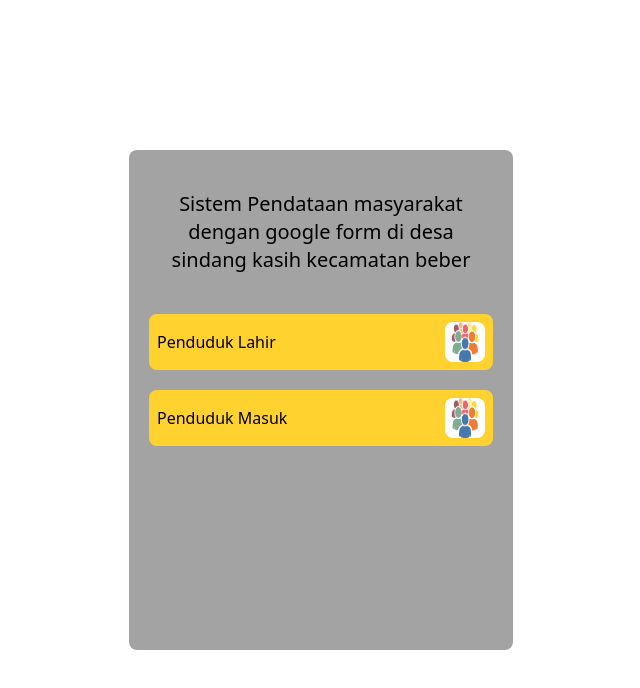
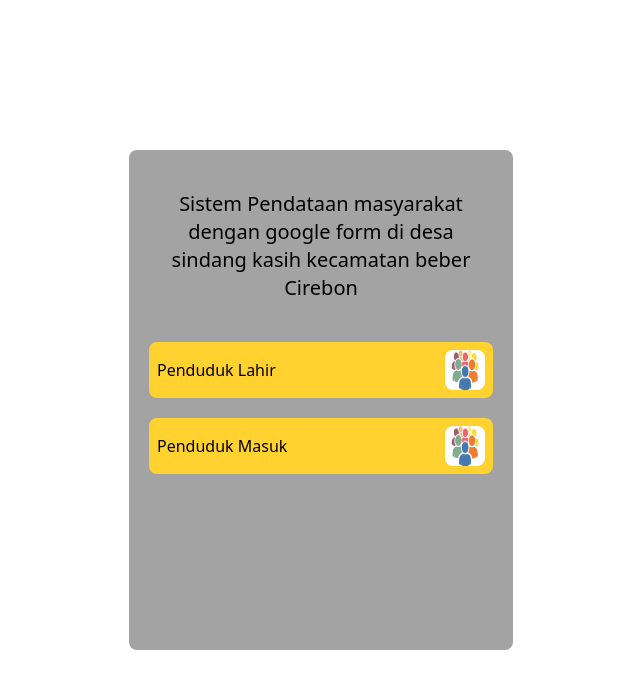
Before and after one commit to Lutfanhadi/Sistem-google-form, a website: page src/index.html in a window 1280 px wide. Shown: the whole page, without its empty margins (319-959 px from the left). Drawn offline with Linux system fonts and the light colour scheme.

Commit message:
nambahin cirebon

```diff
--- a/src/index.html
+++ b/src/index.html
@@ -8,7 +8,7 @@
 </head>
 <body class="flex justify-center items-center h-screen">
     <div class="bg-[#66666699] md:w-96 md:h-[500px] py-10 px-5 rounded-lg">
-        <h1 class="text-center mb-10 md:text-xl">Sistem Pendataan masyarakat dengan google form di desa sindang kasih kecamatan beber</h1>
+        <h1 class="text-center mb-10 md:text-xl">Sistem Pendataan masyarakat dengan google form di desa sindang kasih kecamatan beber Cirebon</h1>
         <div class="flex flex-col gap-5">
             <div class="bg-amber-300 rounded-lg p-2 flex items-center justify-between">
                 <h1>Penduduk Lahir</h1>
```
